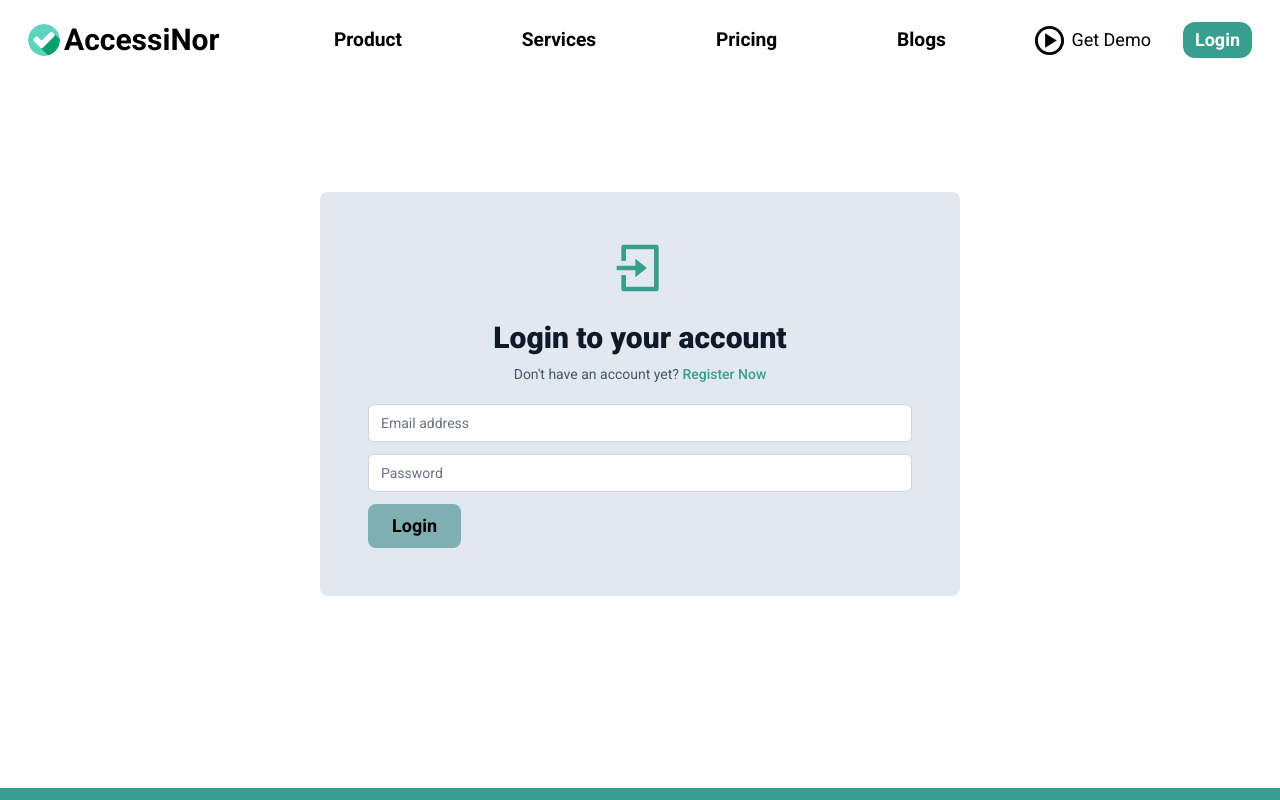
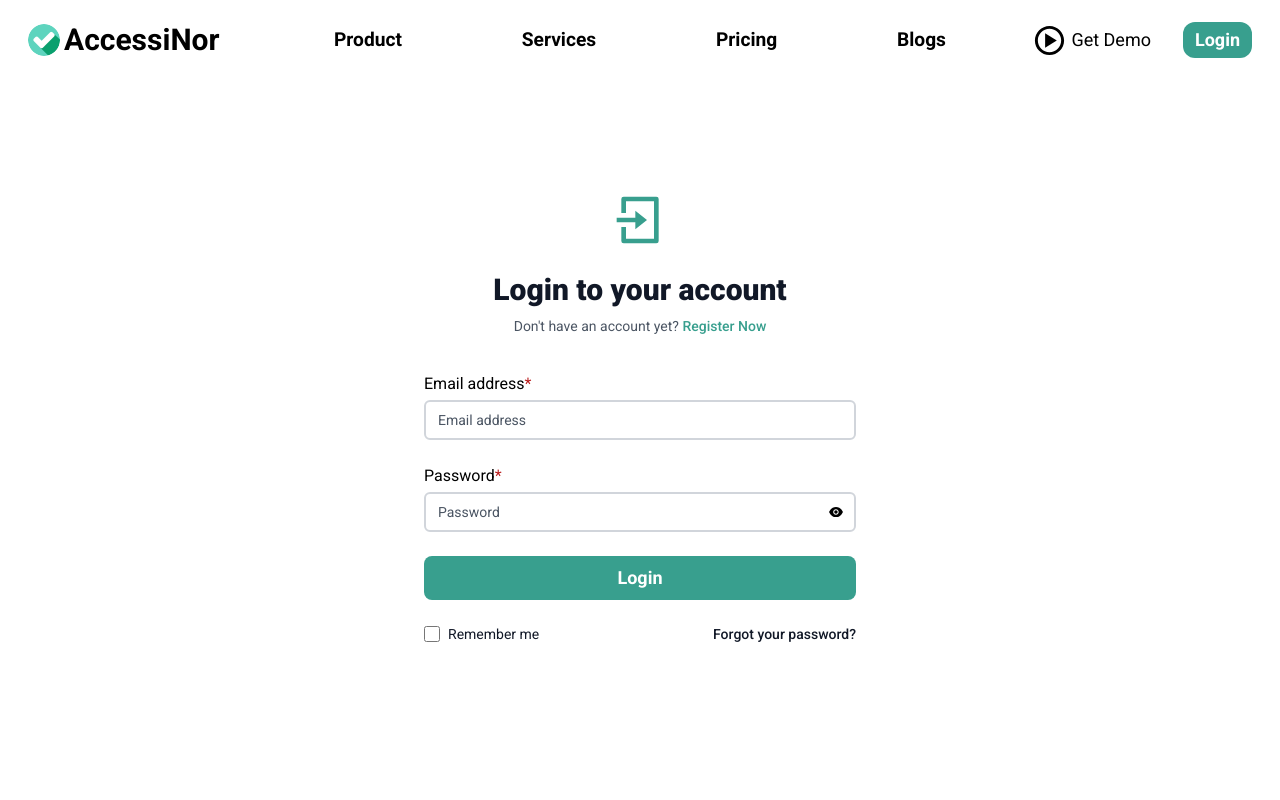
Before and after one commit to Amrit199/accessinor, a Next.js app: page /login in a window 1280 px wide. Shown: the top 800 px of the page. Built offline with nearby package versions, Linux system fonts and the light colour scheme.

Commit message:
Login page
login page, signup page and components were added

```diff
--- a/app/login/page.jsx
+++ b/app/login/page.jsx
@@ -1,4 +1,4 @@
-"use client"
+"use client";
 import CustomInput from "@/components/CustomInput";
 import LoginHeader from "@/components/LoginHeader";
 import React, { useState } from "react";
@@ -16,10 +16,7 @@ const page = () => {
   };
   const handleSubmit = (e) => {
     e.preventDefault();
-    if (
-      (formData.email,
-      formData.password == "")
-    ) {
+    if ((formData.email, formData.password == "")) {
       alert("Please Fill out all the details");
       // return setError(!error)
     } else {
@@ -31,19 +28,23 @@ const page = () => {
     }
   };
   return (
-    <div className="w-full h-full bg-white text-black py-24 md:py-48">
-      <div className=" w-[90%] md:w-[80%] md:py-9 lg:w-[50%] lg:p-12 mx-auto bg-slate-200 p-6 rounded-lg">
+    <div className="w-full h-full text-black py-24 md:py-48">
+      <div className=" w-[30rem] mx-auto flex flex-col justify-center items-center gap-4">
         <LoginHeader
           heading="Login to your account"
           paragraph="Don't have an account yet?"
           linkName="Register Now"
           linkUrl="/signup"
         />
-        <form onSubmit={handleSubmit} className="w-full flex flex-col items-start justify-center gap-3">
+        <form
+          onSubmit={handleSubmit}
+          className="w-full flex flex-col items-center justify-center gap-6 px-6"
+        >
           <CustomInput
-          title="Email"
+            title="Email address"
             type="email"
             name="email"
+            redStar="*"
             placeholder="Email address"
             value={formData.email}
             onChange={handleChange}
@@ -52,13 +53,39 @@ const page = () => {
             title="Password"
             type="password"
             name="password"
+            redStar="*"
             placeholder="Password"
             value={formData.name}
             onChange={handleChange}
           />
-        <button className="px-6 py-2 bg-[#7fafb1] rounded-lg text-lg font-bold">
+          <button className="w-full py-2 bg-primary hover:bg-primary/80 hover:text-black text-white rounded-lg text-lg font-bold">
             Login
           </button>
+          <div className="w-full flex items-center justify-between ">
+            <div className="flex items-center">
+              <input
+                id="remember-me"
+                name="remember-me"
+                type="checkbox"
+                className="h-4 w-4 focus:ring-primary border-gray-300 rounded"
+              />
+              <label
+                htmlFor="remember-me"
+                className="ml-2 block text-sm text-gray-900"
+              >
+                Remember me
+              </label>
+            </div>
+
+            <div className="text-sm">
+              <a
+                href="#"
+                className="font-medium text-gray-900 hover:text-primary"
+              >
+                Forgot your password?
+              </a>
+            </div>
+          </div>
         </form>
       </div>
     </div>
--- /dev/null
+++ b/app/signup/page.jsx
@@ -0,0 +1,47 @@
+"use client"
+import LoginHeader from "@/components/LoginHeader";
+import React, { useState } from "react";
+
+const page = () => {
+    const [formData, setFormData] = useState({
+        email: "",
+        password: "",
+      });
+      const handleChange = (e) => {
+        setFormData({
+          ...formData,
+          [e.target.name]: e.target.value,
+        });
+      };
+      const handleSubmit = (e) => {
+        e.preventDefault();
+        if ((formData.email, formData.password == "")) {
+          alert("Please Fill out all the details");
+          // return setError(!error)
+        } else {
+          alert("Thank you, your message has been sent");
+          setFormData({
+            email: "",
+            password: "",
+          });
+        }
+      };
+  return (
+    <div className="w-full h-full text-black py-24 md:py-48">
+      <div className="w-[30rem] mx-auto flex flex-col items-center justify-center gap-6">
+        <LoginHeader
+          heading="Create a new account"
+          paragraph="Already have an account?"
+          linkName="Log in"
+          linkUrl="/login"
+        />
+        <form onSubmit={handleSubmit}
+         className="w-full flex flex-col items-center justify-center gap-6 px-6">
+
+        </form>
+      </div>
+    </div>
+  );
+};
+
+export default page;
--- a/components/CustomInput.jsx
+++ b/components/CustomInput.jsx
@@ -1,17 +1,53 @@
-import React from "react";
+"use client";
+import React, { useState } from "react";
+import { AiFillEyeInvisible, AiFillEye } from "react-icons/ai";
 
-const CustomInput = ({ title, type, name, value, placeholder, onChange }) => {
+const CustomInput = ({
+  title,
+  type,
+  name,
+  value,
+  placeholder,
+  onChange,
+  redStar,
+}) => {
+  const [showPassword, setShowPassword] = useState(false);
+
   return (
-    <div className="w-full flex flex-col gap-1">
-      <label htmlFor={title} className="sr-only">{title}</label>
+    <div className="w-full flex flex-col items-start justify-center gap-1">
+      <label htmlFor={title}>
+        {title}
+        {redStar && redStar.length > 0 && (
+          <span className="text-red-700">{redStar}</span>
+        )}
+      </label>
+      {type === "password" ? (
+        <div className="w-full relative">
           <input
-        type={type}
-        className="rounded-md appearance-none relative block w-full px-3 py-2 border border-gray-300 placeholder-gray-500 text-gray-900 focus:outline-none focus:ring-purple-500 focus:border-purple-500 focus:z-10 sm:text-sm"
+            type={showPassword ? "text" : type}
+            className="rounded-md w-full px-3 py-2 border-2 border-gray-300 placeholder-gray-600 text-gray-900 focus:outline-none focus:ring-primary focus:border-primary focus:z-10 sm:text-sm"
             name={name}
             value={value}
             placeholder={placeholder}
             onChange={onChange}
           />
+          <div
+            className="absolute inset-y-0 right-3 flex items-center cursor-pointer"
+            onClick={() => setShowPassword(!showPassword)}
+          >
+            {showPassword ? <AiFillEyeInvisible /> : <AiFillEye />}
+          </div>
+        </div>
+      ) : (
+        <input
+          type={type}
+          className="rounded-md w-full px-3 py-2 border-2 border-gray-300 placeholder-gray-600 text-gray-900 focus:outline-none focus:ring-primary focus:border-primary focus:z-10 sm:text-sm"
+          name={name}
+          value={value}
+          placeholder={placeholder}
+          onChange={onChange}
+        />
+      )}
     </div>
   );
 };
--- a/components/LoginHeader.jsx
+++ b/components/LoginHeader.jsx
@@ -18,7 +18,7 @@ const LoginHeader = ({ heading, paragraph, linkUrl, linkName }) => {
         {paragraph}{" "}
         <Link
           href={linkUrl}
-          className="font-medium text-[#389f8e] hover:text-[#206e61]"
+          className="font-medium text-primary hover:text-black"
         >
           {linkName}
         </Link>
```
Lines whose indentation alone changed are shown as unchanged.
